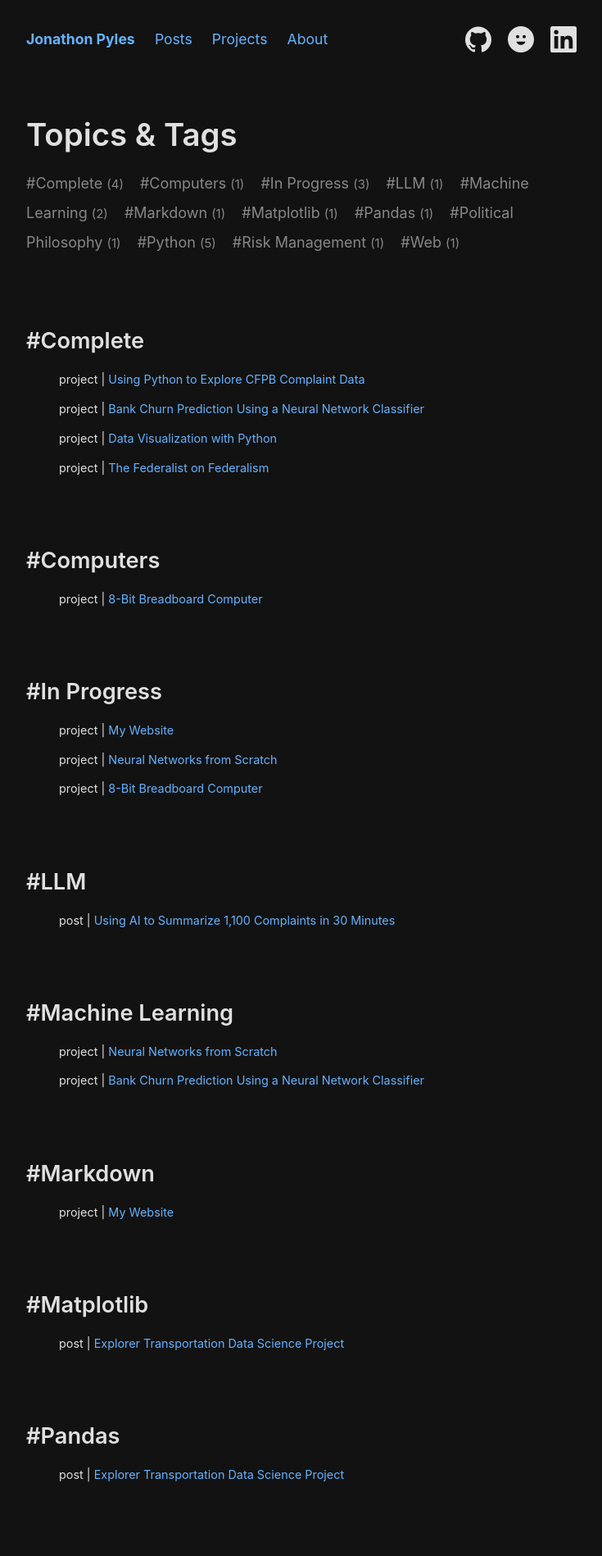
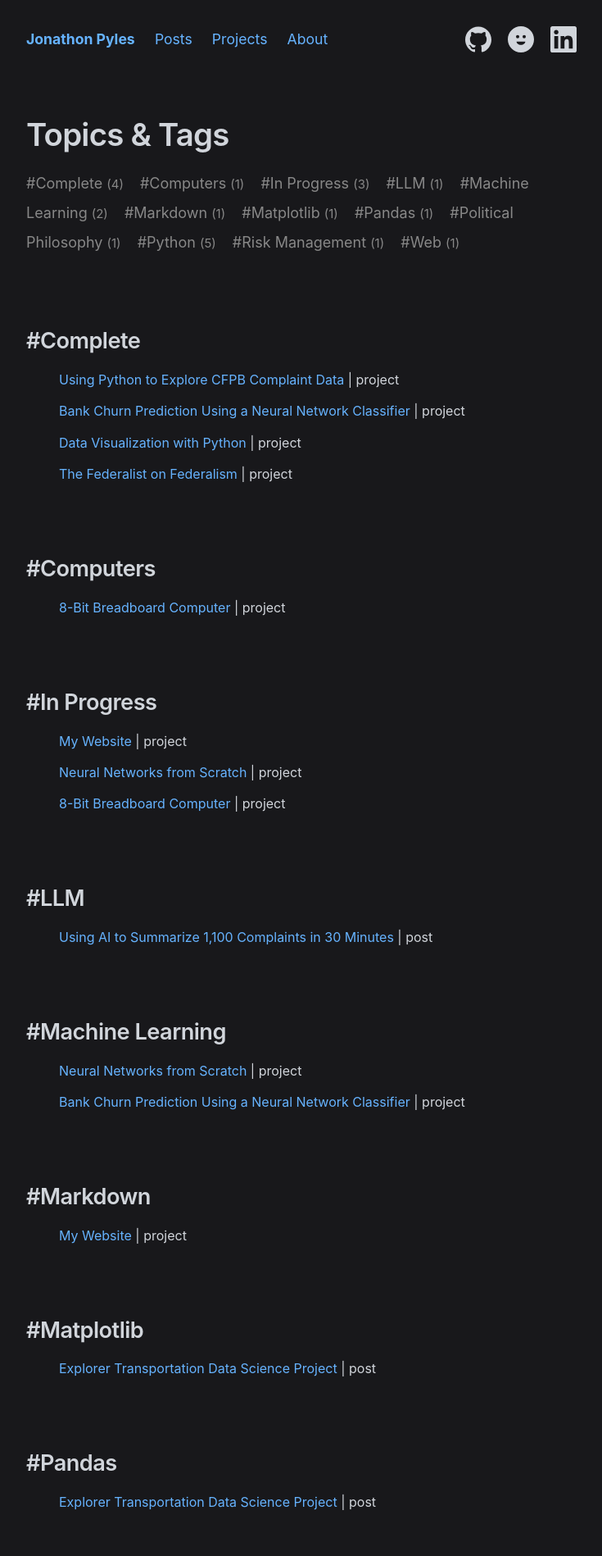
Before and after one commit to JNPyles/JNPyles.github.io, a Jekyll site: the page built from tags.html, in a window 1280 px wide. Shown: the top 1898 px of the page at 82% size, without its empty margins (272-1007 px from the left). Built offline with Jekyll 4.4.1, drawn with Linux system fonts in a browser that asks for light colours; nearby versions of some CDN libraries; some of the changed text lies outside the part shown.

Commit message:
Website Updates

```diff
--- a/assets/css/style.css
+++ b/assets/css/style.css
@@ -1,7 +1,7 @@
 /* Minimalist Base Variables (Permanent Dark Mode) */
 :root {
-  --bg: #121212;
-  --text: #e0e0e0;
+  --bg: #18181b;
+  --text: #d1d5db;
   --link: #66b3ff;
   --meta: #888888;
   --tooltip-bg: #f9f9f9;
@@ -20,6 +20,8 @@
   max-width: 42rem; /* ~750px width, perfect for reading */
   margin: 0 auto;
   padding: 2rem 1rem;
+  -webkit-font-smoothing: antialiased;
+  -moz-osx-font-smoothing: grayscale;
 }
 
 h1, h2, h3 {
@@ -29,10 +31,23 @@
   margin-bottom: 0.5em;
 }
 
+h1, h2 {
+  letter-spacing: -0.02em; /* Pulls the large letters slightly tighter together for a modern look */
+}
+
+h3 {
+  letter-spacing: 0.01em; /* Gives smaller headers a tiny bit of breathing room */
+}
+
 /* Improved Typographic Scale */
 h1 { font-size: 2.4rem; } /* Distinctly larger than other headers */
 h2 { font-size: 1.7rem; }
 h3 { font-size: 1.25rem; }
+
+p {
+  margin-top: 0;
+  margin-bottom: 1.5rem;
+}
 
 a {
   color: var(--link);
@@ -135,12 +150,12 @@
   margin-left:2.5rem;
   display: flex;
   flex-direction: column;
-  font-size: 0.9rem;
+  font-size: 1rem;
 }
 
 .post-meta {
   color: var(--meta);
-  font-size: 0.9rem;
+  font-size: 1rem;
   font-family: monospace;
 }
 
--- a/tags.html
+++ b/tags.html
@@ -25,9 +25,7 @@
     {% for post in tag[1] %}
       <li>
        <span class="title-and-tags">
-        {{ post.layout }} |
-
-        <a href="{{ post.external_url | default: post.link | default: post.url }}">{{ post.title }}</a>
+        <a href="{{ post.external_url | default: post.link | default: post.url }}">{{ post.title }}</a> | {{ post.layout }}
         </span>
       </li>
     {% endfor %}
```
Also changed, not shown: _posts/2001/2001-12-10-The-Federalist-on-Federalism.md (+1 -1 lines).
